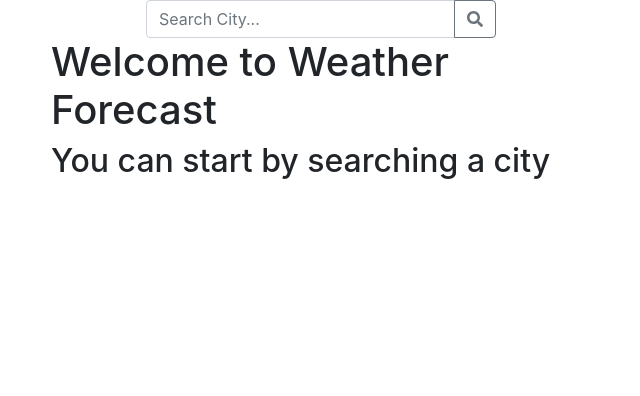
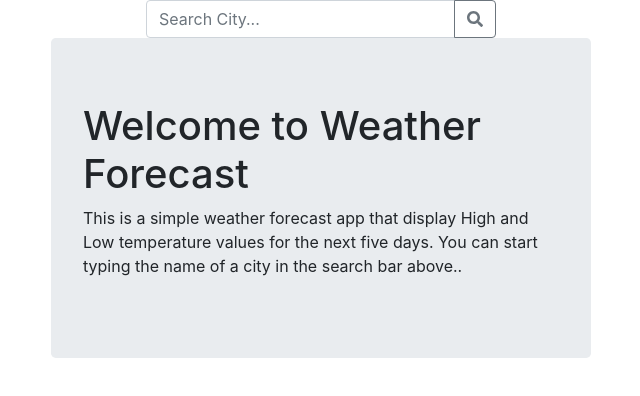
Before and after one commit to maikomr/weather-forecast-web, a React (Create React App) app: page / in a window 1280 px wide. Shown: the top 396 px of the page, without its empty margins (319-959 px from the left). Built offline with nearby package versions, Linux system fonts and the light colour scheme; no server answers.

Commit message:
Made Welcome component a jumbotron

```diff
--- a/src/components/Welcome.js
+++ b/src/components/Welcome.js
@@ -1,10 +1,14 @@
 import React from 'react';
+import { Jumbotron } from 'react-bootstrap';
 
 const Welcome = () => (
-    <div>
+    <Jumbotron>
         <h1>Welcome to Weather Forecast</h1>
-        <h2>You can start by searching a city</h2>
-    </div>
+        <p>
+            This is a simple weather forecast app that display High and Low temperature values for the next five days.
+            You can start typing the name of a city in the search bar above..
+        </p>
+    </Jumbotron>
 );
 
 export default Welcome;
```
